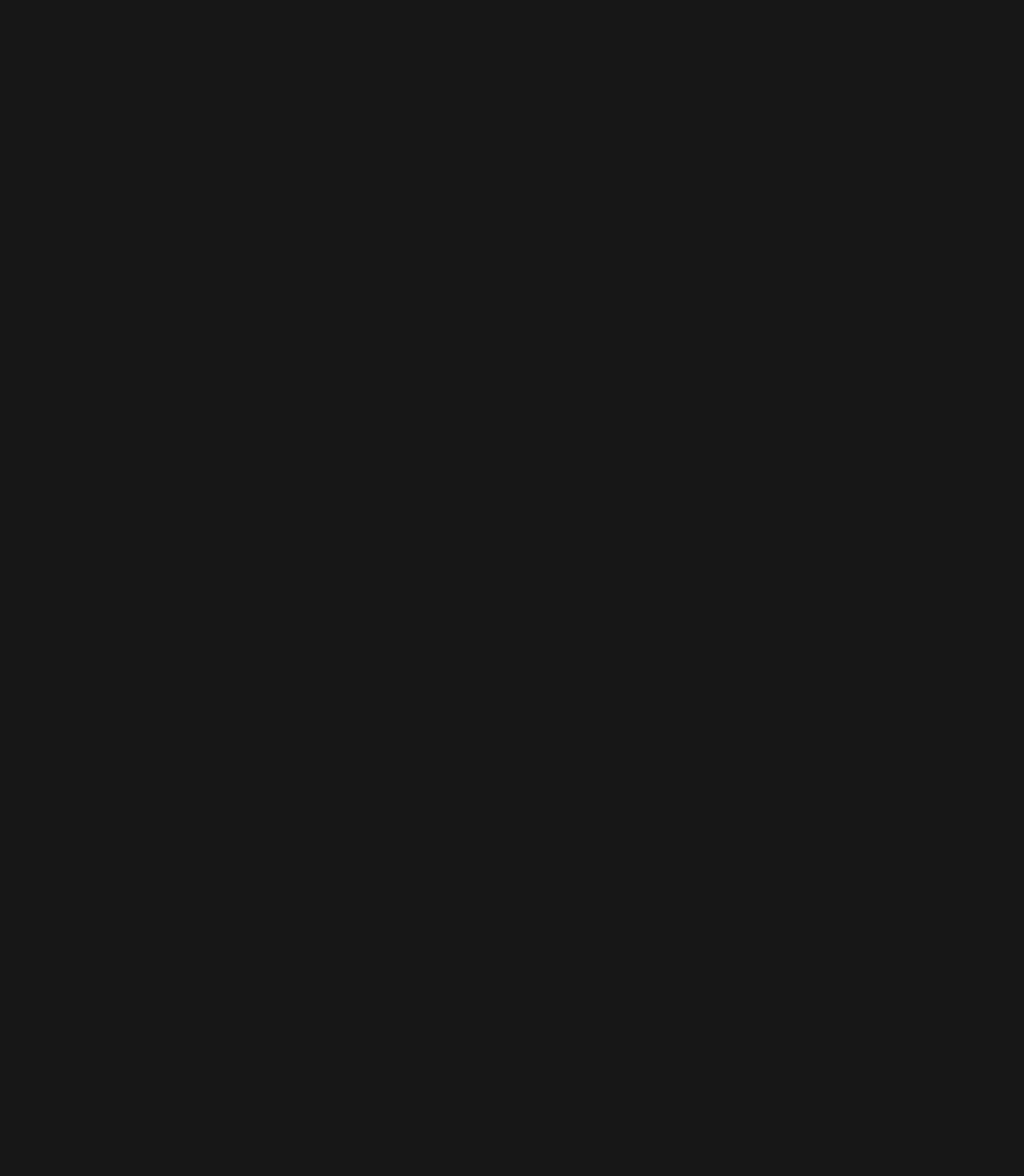
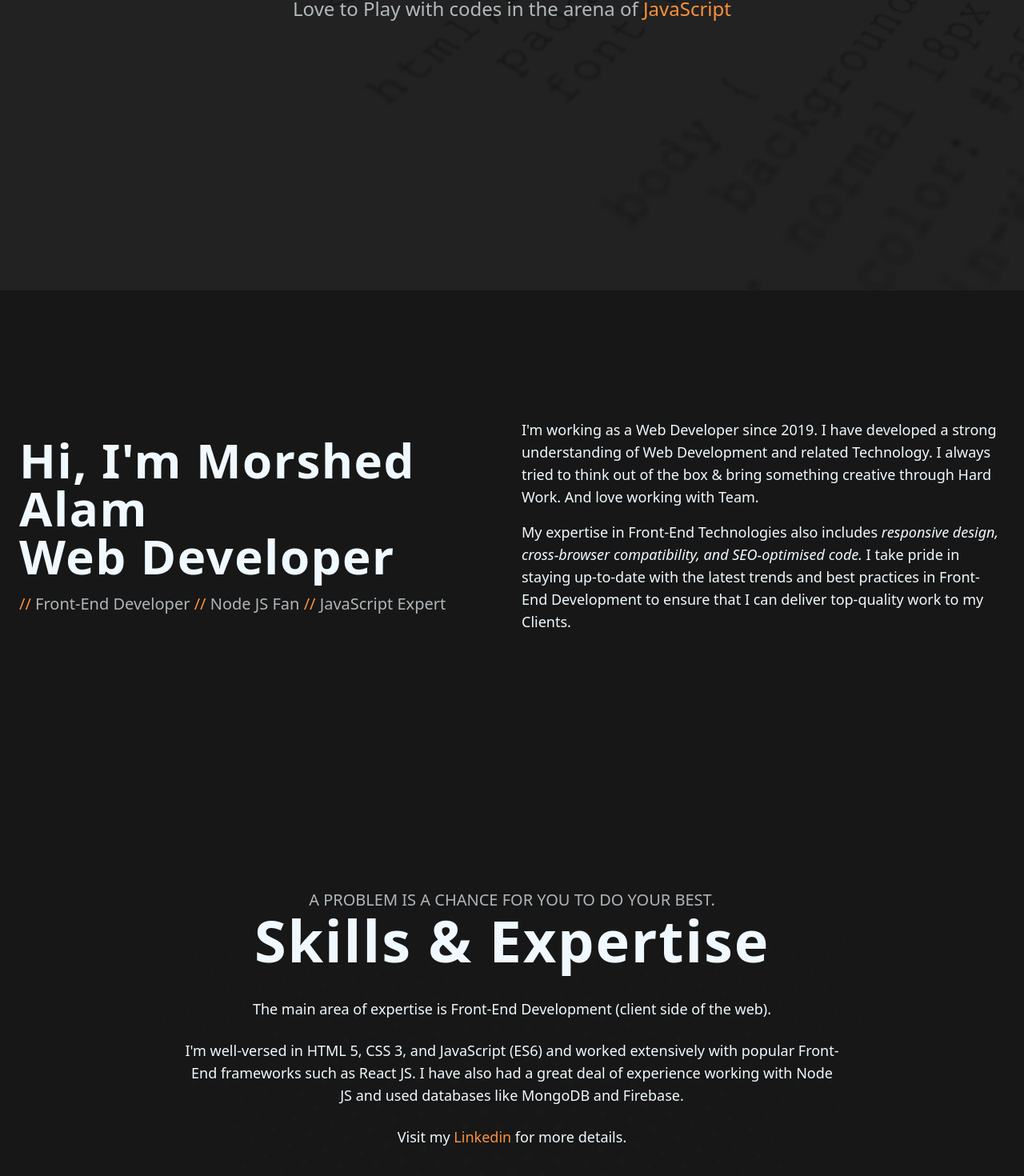
Before and after one commit to mamorshedalam/portfolio-2.0, a React (Vite) app: page / in a window 1280 px wide. Shown: the part 437-1907 px from the top of the page at 80% size. Before the commit the page ends 800 px from the top, so only its background shows below. Built offline with nearby package versions, Linux system fonts and the light colour scheme; a web font is replaced by a local one.

Commit message:
about sectiom  completed

```diff
--- a/src/index.css
+++ b/src/index.css
@@ -49,10 +49,7 @@
 }
 
 @layer utilities {
-  /* .sl-nav:hover li {
-    opacity: 0.5;
+  body::-webkit-scrollbar {
+    width: 0;
   }
-  .sl-nav li:hover {
-    opacity: 1;
-  } */
 }
--- a/src/layouts/rootLayout.jsx
+++ b/src/layouts/rootLayout.jsx
@@ -1,3 +1,6 @@
+/* eslint-disable react/jsx-no-comment-textnodes */
+
+import { Link, Outlet } from "react-router-dom";
 
 
 
@@ -6,19 +9,23 @@ export default function RootLayout() {
 
      return (
           <>
-               <header className="flex flex-wrap justify-between items-center px-12 py-4">
-                    <a href="" className="uppercase font-bold tracking-wider text-2xl"><span className="font-black tracking-widest text-orange-400">#</span> morshed alam</a>
+               <header className="fixed flex flex-wrap justify-between items-center w-full px-12 py-4 z-50">
+                    <Link to={`/`} className="uppercase font-bold tracking-wider text-2xl"><span className="font-black tracking-widest text-orange-400">#</span> morshed alam</Link>
                     <nav className="font-semibold text-lg">
                          <ul className="sl-nav flex item-center gap-9">
-                              <li><a href=""><span className="font-black tracking-widest text-orange-400">//</span>home</a></li>
-                              <li><a href=""><span className="font-black tracking-widest text-orange-400">//</span>about</a></li>
-                              <li><a href=""><span className="font-black tracking-widest text-orange-400">//</span>expertise</a></li>
-                              <li><a href=""><span className="font-black tracking-widest text-orange-400">//</span>work</a></li>
-                              <li><a href=""><span className="font-black tracking-widest text-orange-400">//</span>experience</a></li>
-                              <li><a href=""><span className="font-black tracking-widest text-orange-400">//</span>contact</a></li>
+                              <li><Link to={`/`}><span className="font-black tracking-widest text-orange-400">//</span>home</Link></li>
+                              <li><Link to={`#about`}><span className="font-black tracking-widest text-orange-400">//</span>about</Link></li>
+                              <li><Link to={`#expertise`}><span className="font-black tracking-widest text-orange-400">//</span>expertise</Link></li>
+                              <li><Link to={`/`}><span className="font-black tracking-widest text-orange-400">//</span>work</Link></li>
+                              <li><Link to={`/`}><span className="font-black tracking-widest text-orange-400">//</span>experience</Link></li>
+                              <li><Link to={`/`}><span className="font-black tracking-widest text-orange-400">//</span>contact</Link></li>
                          </ul>
                     </nav>
                </header>
+
+               <Outlet />
+
+               <footer className=""></footer>
           </>
      )
 }
--- a/src/pages/home.jsx
+++ b/src/pages/home.jsx
@@ -1,12 +1,45 @@
+import heroBg from "/images/hero-bg.png";
+import banner1 from "/images/banner-1.png";
 
 
-
-export default function Home () {
+export default function Home() {
 
 
      return (
           <>
+               <section className="text-center h-screen bg-cover bg-center bg-fixed" style={{ backgroundImage: `url(${heroBg})` }}>
+                    <div className="sl-container h-full flex flex-col justify-center">
+                         <h2 className="font-black uppercase tracking-wide text-7xl mb-6">front-end developer</h2>
+                         <p className="text-2xl text-orange-400"><span className="text-sky-50 opacity-70">Love to Play with codes in the arena of</span> JavaScript</p>
+                    </div>
+               </section>
 
+               <section id="about">
+                    <div className="sl-container grid grid-cols-2 items-center gap-6 py-40">
+                         <div className="">
+                              <h1 className="font-bold tracking-wide text-6xl mb-4">Hi, I'm Morshed Alam <br /> Web Developer</h1>
+                              <p className="text-xl text-orange-400">// <span className="text-sky-50 opacity-70">Front-End Developer</span> // <span className="text-sky-50 opacity-70">Node JS Fan</span> // <span className="text-sky-50 opacity-70">JavaScript Expert</span></p>
+                         </div>
+                         <div className="text-lg space-y-4">
+                              <p>I'm working as a Web Developer since 2019. I have developed a strong understanding of Web Development and related Technology. I always tried to think out of the box & bring something creative through Hard Work. And love working with Team.</p>
+                              <p>My expertise in Front-End Technologies also includes <i>responsive design, cross-browser compatibility, and SEO-optimised code.</i> I take pride in staying up-to-date with the latest trends and best practices in Front-End Development to ensure that I can deliver top-quality work to my Clients.</p>
+                         </div>
+                    </div>
+               </section>
+
+               <section id="expertise" className=" py-40 bg-cover bg-bottom" style={{ backgroundImage: `url(${banner1})` }}>
+                    <div className="sl-container text-lg">
+                         <div className="text-center mb-9">
+                              <span className="text-xl opacity-70">A PROBLEM IS A CHANCE FOR YOU TO DO YOUR BEST.</span>
+                              <h2 className="font-bold tracking-wide text-7xl">Skills & Expertise</h2>
+                         </div>
+                         <div className="w-2/3 text-center mx-auto space-y-6">
+                              <p>The main area of expertise is Front-End Development (client side of the web).</p>
+                              <p>I'm well-versed in HTML 5, CSS 3, and JavaScript (ES6) and worked extensively with popular Front-End frameworks such as React JS. I have also had a great deal of experience working with Node JS and used databases like MongoDB and Firebase.</p>
+                              <p>Visit my <a href="https://www.linkedin.com/in/mamorshedalam" className="text-orange-400 hover:underline sl-animated-xl" target="_blank">Linkedin</a> for more details.</p>
+                         </div>
+                    </div>
+               </section>
           </>
      )
 }
```
Also changed, not shown: .eslintrc.cjs (deleted), public/images/banner-1.png (added), public/images/hero-bg.png (added).
